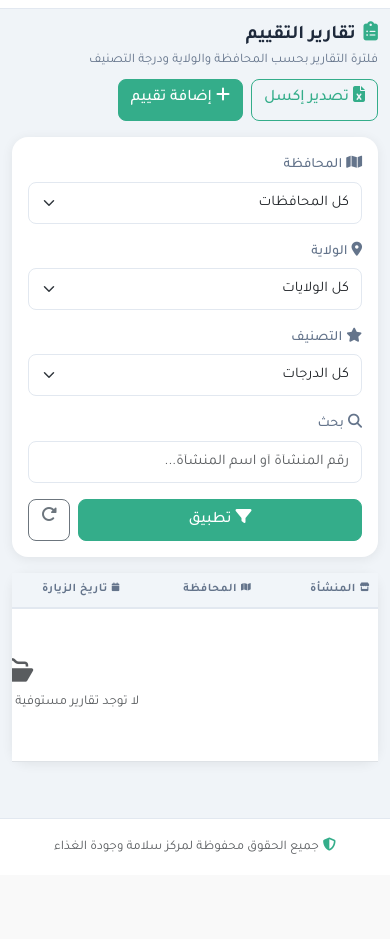
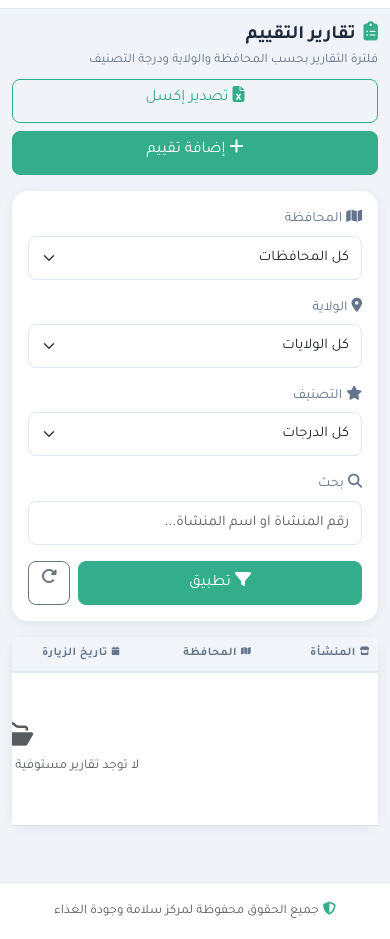
Before and after one commit to majidalaamri85-cmd/final-food-safety, a Django app: page /evaluations/ in a window 390 px wide. Shown: the part 91-1030 px from the top of the page. Before the commit the page ends 945 px from the top, so only its background shows below. Run offline with Django 5.2, Linux system fonts and the light colour scheme; a user stored in the database is signed in; data that the repository does not hold is empty.

Commit message:
Improve UX and performance for mobile and desktop

```diff
--- a/inspections/templates/inspections/establishment_list.html
+++ b/inspections/templates/inspections/establishment_list.html
@@ -133,7 +133,7 @@
         </div>
       </div>
       <div class="modal-body p-0" style="height:70vh">
-        <iframe id="locationIframe" src="" style="width:100%;height:100%;border:none;"></iframe>
+        <iframe id="locationIframe" src="" style="width:100%;height:100%;border:none;" loading="lazy"></iframe>
         <div id="locationFallback" class="d-none h-100 d-flex flex-column align-items-center justify-content-center gap-3">
           <i class="fa-solid fa-map-location-dot fa-3x text-success"></i>
           <p class="text-muted">تعذّر تضمين الموقع مباشرة، اضغط لفتحه في تبويب جديد</p>
--- a/inspections/templates/inspections/evaluation_list.html
+++ b/inspections/templates/inspections/evaluation_list.html
@@ -106,10 +106,10 @@
             </td>
             <td class="text-center">
               <div class="d-flex gap-1 justify-content-center flex-wrap">
-                <a class="btn btn-sm btn-outline-success" href="/evaluations/{{ e.id }}/edit/" title="فتح التقييم"><i class="fa-solid fa-pen-to-square"></i></a>
-                <a class="btn btn-sm btn-outline-danger" href="/evaluations/{{ e.id }}/pdf/" target="_blank" title="تقرير PDF"><i class="fa-solid fa-file-pdf"></i></a>
+                <a class="btn btn-sm btn-outline-success" href="/evaluations/{{ e.id }}/edit/" title="فتح التقييم"><i class="fa-solid fa-pen-to-square"></i><span class="d-none d-md-inline ms-1">تعديل</span></a>
+                <a class="btn btn-sm btn-outline-danger" href="/evaluations/{{ e.id }}/pdf/" target="_blank" title="تقرير PDF"><i class="fa-solid fa-file-pdf"></i><span class="d-none d-md-inline ms-1">PDF</span></a>
                 {% if e.approval_status == 'draft' %}
-                  <a class="btn btn-sm btn-outline-primary" href="/evaluations/{{ e.id }}/submit/" title="إنهاء التقييم"><i class="fa-solid fa-check"></i></a>
+                  <a class="btn btn-sm btn-outline-primary" href="/evaluations/{{ e.id }}/submit/" title="إنهاء التقييم"><i class="fa-solid fa-check"></i><span class="d-none d-md-inline ms-1">إنهاء</span></a>
                 {% endif %}
               </div>
             </td>
--- a/static/css/app.css
+++ b/static/css/app.css
@@ -493,3 +493,146 @@ a:hover { color: var(--primary-dark); }
     text-align: center;
   }
 }
+
+/* ===================== TOUCH TARGETS (عامة) ===================== */
+/* كل عناصر التفاعل لا تقل عن 44px ارتفاعاً لسهولة اللمس */
+.btn, .form-control, .form-select,
+.nav-pill, .page-link,
+.accordion-button {
+  min-height: 44px;
+}
+
+/* ===================== EVALUATION PAGE ===================== */
+.accordion-button {
+  font-size: 1rem;
+  font-weight: 700;
+  gap: .5rem;
+  padding: .9rem 1.1rem;
+}
+.accordion-button:not(.collapsed) {
+  background: #edf8f4;
+  color: var(--primary-dark);
+  box-shadow: inset 0 -2px 0 var(--primary-light);
+}
+.item-row {
+  padding: 1rem 0;
+}
+.preview-image {
+  border-radius: 8px;
+  border: 1px solid #ddd;
+  object-fit: cover;
+}
+/* حقل رفع الصورة أوضح على الهاتف */
+input[type="file"].form-control-sm {
+  min-height: 40px;
+  font-size: .85rem;
+}
+
+/* ===================== SAVE BAR (sticky) ===================== */
+.eval-save-bar {
+  position: sticky;
+  bottom: 0;
+  z-index: 100;
+  background: rgba(255,255,255,.97);
+  border-top: 1px solid var(--border);
+  padding: .65rem 1rem;
+  backdrop-filter: blur(6px);
+  -webkit-backdrop-filter: blur(6px);
+  box-shadow: 0 -3px 12px rgba(0,0,0,.08);
+}
+
+/* ===================== PRINT ===================== */
+@media print {
+  .site-navbar, .breadcrumb-bar, .site-footer,
+  #scrollTop, .eval-save-bar { display: none !important; }
+  .container { max-width: 100% !important; padding: 0 !important; }
+  .card { box-shadow: none !important; border: 1px solid #ddd !important; }
+}
+
+/* ===================== MOBILE (≤576px) - ADDITIONAL ===================== */
+@media (max-width: 576px) {
+  /* Accordion */
+  .accordion-button {
+    font-size: .93rem;
+    padding: .75rem .9rem;
+  }
+
+  /* بطاقة بند التقييم */
+  .item-row .row.g-3 > [class*="col-"] {
+    padding-bottom: .5rem;
+  }
+
+  /* النتيجة select أوضح */
+  .result-select {
+    font-size: 1rem;
+    min-height: 46px;
+  }
+
+  /* صور المعاينة صغيرة */
+  .preview-image {
+    width: 80px !important;
+    height: 60px !important;
+  }
+
+  /* أزرار الحفظ في نهاية الصفحة */
+  .eval-save-bar .btn {
+    flex: 1;
+    font-size: .9rem;
+    padding: .55rem .5rem;
+  }
+
+  /* page-header: العنوان فوق الأزرار */
+  .page-header {
+    flex-direction: column !important;
+    align-items: flex-start !important;
+  }
+  .page-header > div:last-child {
+    width: 100%;
+  }
+  .page-header .btn {
+    width: 100%;
+    justify-content: center;
+  }
+
+  /* KPI grid: 2 بطاقات في الصف */
+  .row.g-3 > .col-6 { width: 50%; }
+
+  /* dash-hero: أصغر على الهاتف */
+  .dash-hero {
+    padding: 1.2rem 1rem;
+  }
+  .dash-hero h2 { font-size: 1.1rem; }
+
+  /* فلاتر البحث: كل عنصر بعرض كامل */
+  .card .card-body .row.g-3 > [class*="col-md-"] {
+    width: 100%;
+  }
+
+  /* تفاصيل المنشأة في التقييم */
+  #establishmentDetails .row.g-2 > [class*="col-md-"] {
+    width: 100%;
+  }
+
+  /* pagination أصغر */
+  .page-link {
+    padding: .35rem .55rem;
+    font-size: .8rem;
+  }
+
+  /* login card */
+  .login-card {
+    padding: 1.2rem 1rem;
+  }
+
+  /* module cards: صف واحد */
+  .module-card {
+    padding: 1rem;
+  }
+}
+
+/* ===================== TABLET (577-991px) ===================== */
+@media (min-width: 577px) and (max-width: 991.98px) {
+  .dash-hero { padding: 1.5rem 1.2rem; }
+  .kpi-card { padding: 1.1rem .8rem; }
+  .kpi-value { font-size: 1.8rem; }
+}
--- a/templates/base.html
+++ b/templates/base.html
@@ -9,13 +9,17 @@
   <link rel="preconnect" href="https://fonts.gstatic.com" crossorigin>
   <link rel="preconnect" href="https://cdn.jsdelivr.net" crossorigin>
   <link rel="preconnect" href="https://cdnjs.cloudflare.com" crossorigin>
-  <link href="https://fonts.googleapis.com/css2?family=Tajawal:wght@400;500;700;800&display=swap" rel="stylesheet">
-  <link rel="preload" href="https://cdn.jsdelivr.net/npm/bootstrap@5.3.3/dist/css/bootstrap.rtl.min.css" as="style">
-  <link rel="stylesheet" href="https://cdn.jsdelivr.net/npm/bootstrap@5.3.3/dist/css/bootstrap.rtl.min.css">
-  <link rel="preload" href="https://cdnjs.cloudflare.com/ajax/libs/font-awesome/6.5.0/css/all.min.css" as="style">
-  <link rel="stylesheet" href="https://cdnjs.cloudflare.com/ajax/libs/font-awesome/6.5.0/css/all.min.css">
-  <link rel="preload" href="{% static 'css/app.css' %}?v=8" as="style">
-  <link rel="stylesheet" href="{% static 'css/app.css' %}?v=8">
+  <!-- خط Tajawal: تحميل مسبق للأوزان الأكثر استخداماً فقط -->
+  <link rel="preload" href="https://fonts.googleapis.com/css2?family=Tajawal:wght@400;700&display=swap" as="style" onload="this.onload=null;this.rel='stylesheet'">
+  <noscript><link href="https://fonts.googleapis.com/css2?family=Tajawal:wght@400;700&display=swap" rel="stylesheet"></noscript>
+  <!-- Bootstrap RTL -->
+  <link rel="preload" href="https://cdn.jsdelivr.net/npm/bootstrap@5.3.3/dist/css/bootstrap.rtl.min.css" as="style" onload="this.onload=null;this.rel='stylesheet'">
+  <noscript><link rel="stylesheet" href="https://cdn.jsdelivr.net/npm/bootstrap@5.3.3/dist/css/bootstrap.rtl.min.css"></noscript>
+  <!-- Font Awesome: تحميل مؤجل لأيقونات غير ضرورية للعرض الأولي -->
+  <link rel="preload" href="https://cdnjs.cloudflare.com/ajax/libs/font-awesome/6.5.0/css/all.min.css" as="style" onload="this.onload=null;this.rel='stylesheet'">
+  <noscript><link rel="stylesheet" href="https://cdnjs.cloudflare.com/ajax/libs/font-awesome/6.5.0/css/all.min.css"></noscript>
+  <link rel="preload" href="{% static 'css/app.css' %}?v=9" as="style">
+  <link rel="stylesheet" href="{% static 'css/app.css' %}?v=9">
 </head>
 <body>
 
```
Also changed, not shown: inspections/templates/inspections/evaluation_update.html (+23 -10 lines).
